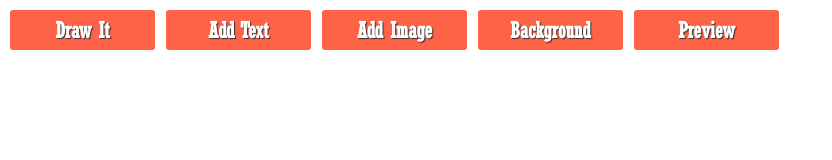
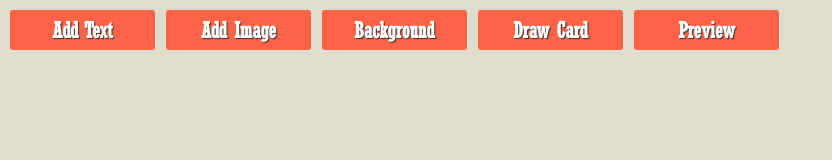
Before and after one commit to jparkerweb/card-generator-sob, a website: page src/card.html in a window 1280 px wide. Shown: the whole page, without its empty margins (0-832 px from the left). Drawn offline with nearby package versions, Linux system fonts and the light colour scheme; files that its build step writes are made by us from their sources; files whose address does not match are found by name.

Commit message:
"drawing card" animation

```diff
--- a/src/card.html
+++ b/src/card.html
@@ -11,10 +11,10 @@
     <body>
         <div data-js="SoB" class="SoB">
             <input type="file" id="file-input" style="display:none;"/>
-            <div class="button -drawit" id="btnDrawit">draw it</div>
             <div class="button -text" id="btnAddText">add text</div>
             <div class="button -image" id="btnAddImage">add image</div>
             <div class="button -background" id="btnBackground">background</div>
+            <div class="button -drawit" id="btnDrawit">draw card</div>
             <div class="button -preview">Preview</div>
             <br />
 
@@ -27,7 +27,10 @@
                 <div class="card-input card-background-1"></div>
             </div>
 
-            <div class="card-output"></div>
+            <div class="card-output-wrapper">
+                <img src="assets/dice-peril.png" class="pdie-loading">
+                <div class="card-output"></div>
+            </div>
         </div>
 
         <!-- hidden sass variables //-->
--- a/src/scss/_card-assets.scss
+++ b/src/scss/_card-assets.scss
@@ -5,35 +5,36 @@ $card-list:
     'card-injury.jpg',
     'card-madness.jpg',
     'card-mutation.jpg',
-    'card-threat-epic.jpg',
-    'card-threat-high.jpg',
-    'card-threat-jargono.jpg',
-    'card-threat-low.jpg',
-    'card-threat-med.jpg',
-    'card-threat-targa.jpg',
-    'card-townItem.jpg',
-    'card-wanted.jpg',
-    'cardback-townitemA.jpg',
-    'cardback-townitemB.jpg',
-    'cardback-townitemBlank.jpg',
-    'cardback-townitemC.jpg',
-    'cardback-townitemD.jpg',
-    'cardback-townitemE.jpg',
-    'cardback-townitemF.jpg',
-    'cardback-Bandido.png',
-    'cardback-Gambler.png',
-    'cardback-Gunslinger.png',
-    'cardback-IndianScout.png',
-    'cardback-injury.jpg',
-    'cardback-Lawman.png',
-    'cardback-madness.jpg',
-    'cardback-mutation.jpg',
-    'cardback-Outlaw.png',
-    'cardback-Preacher.png',
-    'cardback-Rancher.png',
-    'cardback-SaloonGirl.png',
-    'cardback-USMarshal.png',
-    'card-ability.jpg';
+    // 'card-threat-epic.jpg',
+    // 'card-threat-high.jpg',
+    // 'card-threat-jargono.jpg',
+    // 'card-threat-low.jpg',
+    // 'card-threat-med.jpg',
+    // 'card-threat-targa.jpg',
+    // 'card-townItem.jpg',
+    // 'card-wanted.jpg',
+    // 'cardback-townitemA.jpg',
+    // 'cardback-townitemB.jpg',
+    // 'cardback-townitemBlank.jpg',
+    // 'cardback-townitemC.jpg',
+    // 'cardback-townitemD.jpg',
+    // 'cardback-townitemE.jpg',
+    // 'cardback-townitemF.jpg',
+    // 'cardback-Bandido.png',
+    // 'cardback-Gambler.png',
+    // 'cardback-Gunslinger.png',
+    // 'cardback-IndianScout.png',
+    // 'cardback-injury.jpg',
+    // 'cardback-Lawman.png',
+    // 'cardback-madness.jpg',
+    // 'cardback-mutation.jpg',
+    // 'cardback-Outlaw.png',
+    // 'cardback-Preacher.png',
+    // 'cardback-Rancher.png',
+    // 'cardback-SaloonGirl.png',
+    // 'cardback-USMarshal.png',
+    // 'card-ability.jpg'
+    ;
 
 .sass-variable--card-count {
     display: none;
--- a/src/scss/styles.scss
+++ b/src/scss/styles.scss
@@ -1,5 +1,20 @@
 @import "mixins";
 @import "fonts";
+
+
+@-moz-keyframes spin {
+    from { -moz-transform: rotate(0deg); }
+    to { -moz-transform: rotate(360deg); }
+}
+@-webkit-keyframes spin {
+    0%  {-webkit-transform: rotate(0deg);}
+    100% {-webkit-transform: rotate(360deg);}
+}
+@keyframes spin {
+    from {transform:rotate(0deg);}
+    to {transform:rotate(360deg);}
+}
+
 
 
 body {
@@ -9,6 +24,7 @@ body {
     font-size: 18px;
     color: #222;
     line-height: 1.38;
+    background: #DFDDCE;
 }
 
 body, body *,
@@ -162,6 +178,25 @@ body *::after {
 }
 
 
+.card-output-wrapper {
+    display: inline-block;
+    position: relative;
+    vertical-align: top;
+
+    .pdie-loading {
+        display: none;
+    }
+    @include context('.card-output-wrapper', '.SoB.-drawing .card-output-wrapper') {
+        .pdie-loading {
+            position: absolute;
+            top: 310px;
+            left: 123px;
+            display: inline-block;
+            z-index: 10;
+            animation: spin 5s infinite linear;
+        }
+    }
+}
 .card-output {
     display: inline-block;
     vertical-align: top;
@@ -176,9 +211,8 @@ body *::after {
             right: 0;
             bottom: 0;
             left: 0;
-            opacity: .8;
             padding: 220px 0;
-            background: red;
+            background: maroon;
             border-radius: 5px;
             font-size: 60px;
             color: white;
```
Also changed, not shown: dist/card.html, dist/css/styles.css.
